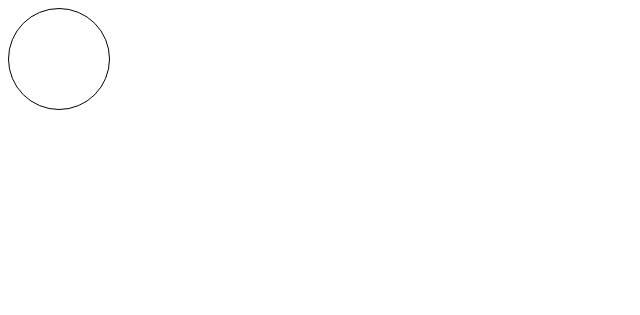
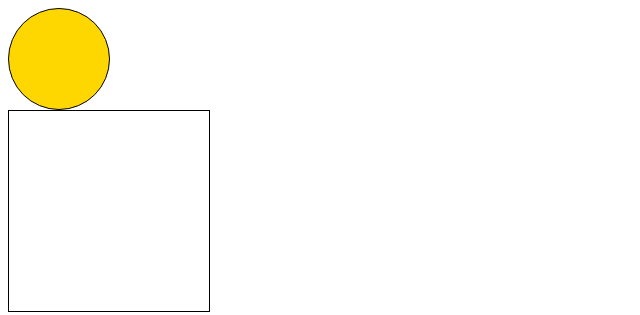
Before and after one commit to wnwn1320/git-drawing, a plain HTML site: page index.html in a window 1280 px wide. Shown: the whole page, without its empty margins (0-640 px from the left). Drawn offline with Linux system fonts and the light colour scheme.

Commit message:
css: godld head, body done

```diff
--- a/index.html
+++ b/index.html
@@ -10,10 +10,17 @@
         height: 100px;
         border-radius: 50%;
         border: 1px solid #000;
+        background: gold;
+    }
+    .body {
+        width: 200px;
+        height: 200px;
+        border: 1px solid #000;
     }
 </style>
 </head>
 <body>
 <div class="head"></div>
+<div class="body"></div>
 </body>
 </html>
```
